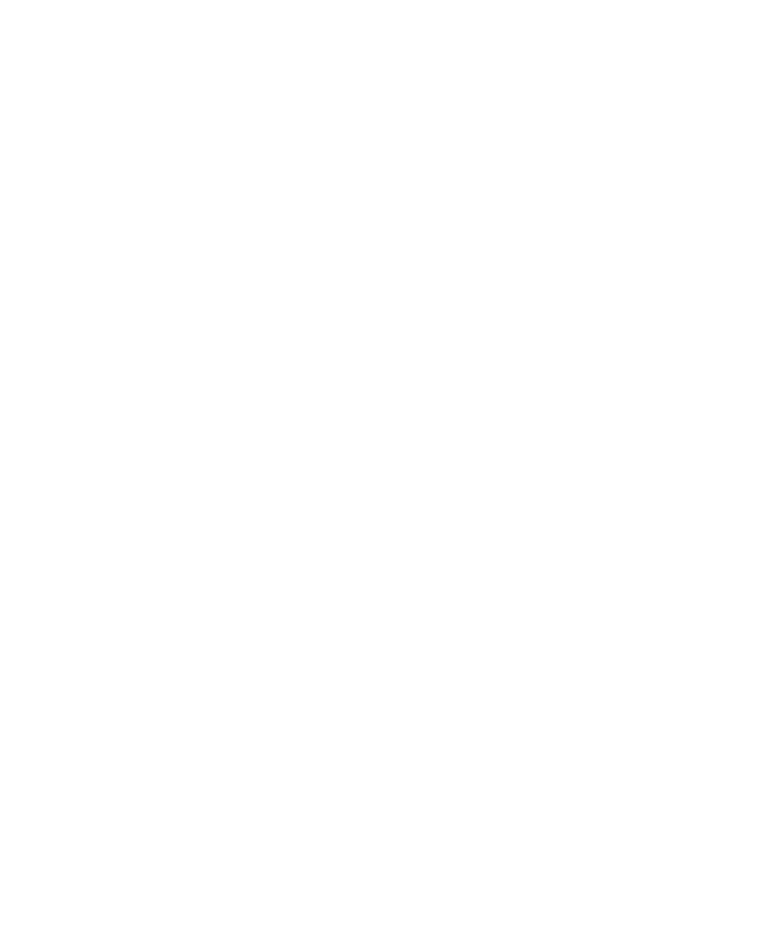
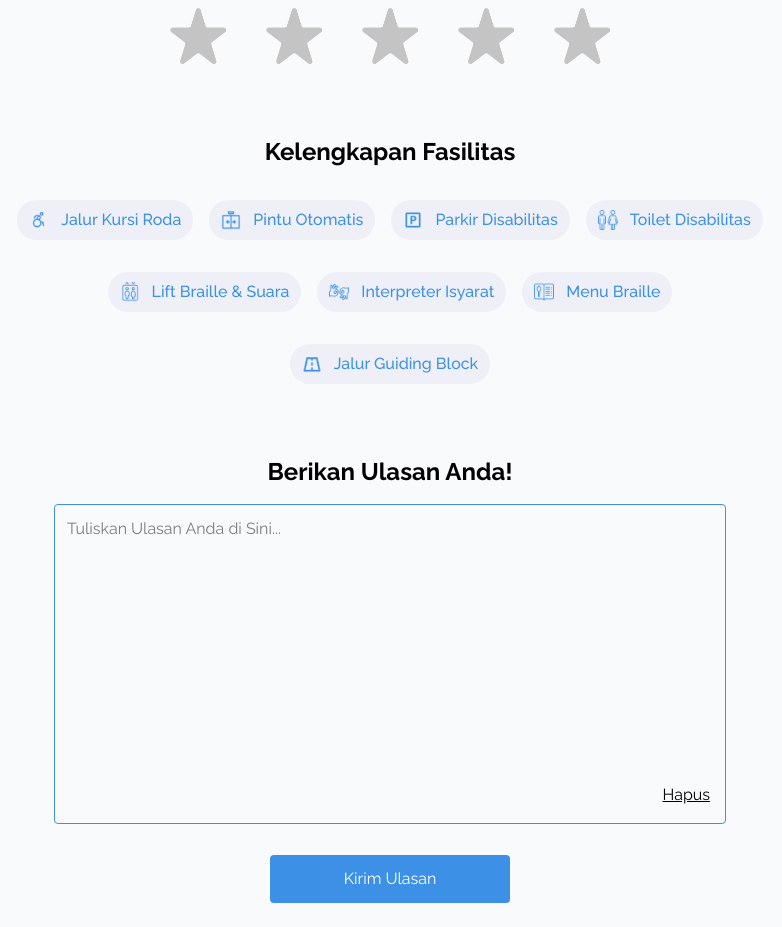
Before and after one commit to muktiabdii/easygo-web, a React (Vite) app: page /tambah-review in a window 1280 px wide. Before the commit this address had no page. Shown: the part 300-1227 px from the top of the page, without its empty margins (250-1032 px from the left). Before the commit the page ends 800 px from the top, so only its background shows below. Built offline with nearby package versions, Linux system fonts and the light colour scheme.

Commit message:
Menambahkan AddReview

```diff
--- a/src/components/Review.jsx
+++ b/src/components/Review.jsx
@@ -14,7 +14,7 @@
         ></textarea>
         <button
           type="button"
-          onClick={() => onReviewChange({ target: { value: '' } })}
+          onClick={() => onReviewChange({ target: { name: 'ulasan', value: '' } })}
           className="absolute bottom-6 right-4 text-black hover:text-[#3C91E6] underline hover:cursor-pointer"
         >
           Hapus
--- /dev/null
+++ b/src/pages/AddReview.jsx
@@ -0,0 +1,215 @@
+import React, { useState } from "react";
+import { useLocation, useNavigate } from "react-router-dom";
+import Rating from "../components/Rating";
+import Facilities from "../components/Facilities";
+import Review from "../components/Review";
+import FACILITIES from "../constants/facilities";
+import NavbarBack from "../components/NavbarBack";
+
+const AddReview = () => {
+  const location = useLocation();
+  const navigate = useNavigate();
+  const { position } = location.state || { position: null };
+
+  const [formData, setFormData] = useState({
+    namaTempat: "",
+    detailAlamat: "",
+    foto: null,
+    rating: 0,
+    ulasan: "",
+    selectedFacilities: [],
+  });
+  const [isLoading, setIsLoading] = useState(false);
+  const [previewUrl, setPreviewUrl] = useState(null);
+
+  const handleInputChange = (e) => {
+    const { name, value } = e.target;
+    setFormData({
+      ...formData,
+      [name]: value,
+    });
+  };
+
+  const handleFacilityToggle = (facilityId) => {
+    setFormData((prevData) => {
+      const currentSelected = [...prevData.selectedFacilities];
+
+      if (currentSelected.includes(facilityId)) {
+        return {
+          ...prevData,
+          selectedFacilities: currentSelected.filter((id) => id !== facilityId),
+        };
+      } else {
+        return {
+          ...prevData,
+          selectedFacilities: [...currentSelected, facilityId],
+        };
+      }
+    });
+  };
+
+  const handleRatingChange = (rating) => {
+    setFormData({
+      ...formData,
+      rating,
+    });
+  };
+
+  const handleFotoChange = (e) => {
+    const file = e.target.files[0];
+    if (file) {
+      setFormData({
+        ...formData,
+        foto: file,
+      });
+
+      const fileReader = new FileReader();
+      fileReader.onload = () => {
+        setPreviewUrl(fileReader.result);
+      };
+      fileReader.readAsDataURL(file);
+    }
+  };
+
+  const handleClearReview = () => {
+    setFormData({
+      ...formData,
+      ulasan: "",
+    });
+  };
+
+  const handleSubmit = async (e) => {
+    e.preventDefault();
+    if (position) {
+      if (!formData.foto) {
+        alert("Silakan pilih foto terlebih dahulu.");
+        return;
+      }
+      setIsLoading(true);
+
+      const formDataObj = new FormData();
+      formDataObj.append("name", formData.namaTempat);
+      formDataObj.append("address", formData.detailAlamat);
+      formDataObj.append("comment", formData.ulasan);
+      formDataObj.append("latitude", position.lat);
+      formDataObj.append("longitude", position.lng);
+      formDataObj.append("rating", formData.rating);
+
+      if (formData.selectedFacilities.length > 0) {
+        formDataObj.append(
+          "facilities",
+          JSON.stringify(formData.selectedFacilities)
+        );
+      }
+
+      if (formData.foto) {
+        formDataObj.append("image", formData.foto);
+      }
+
+      try {
+        console.log("Sending review data...");
+        const response = await fetch("http://127.0.0.1:8000/api/reviews", {
+          method: "POST",
+          headers: {
+            Accept: "application/json",
+            Authorization: `Bearer ${localStorage.getItem("token")}`,
+          },
+          body: formDataObj,
+        });
+
+        const responseData = await response.json();
+        console.log("Response:", responseData);
+
+        if (response.ok) {
+          navigate("/dashboard");
+        } else {
+          alert("Gagal mengirim ulasan: " + (responseData.message || "Unknown error"));
+        }
+      } catch (error) {
+        console.error("Error:", error);
+        alert("Terjadi kesalahan. Silakan cek console.");
+      } finally {
+        setIsLoading(false);
+      }
+    }
+  };
+
+  return (
+    <div className="flex flex-col min-h-screen bg-gray-50">
+      <NavbarBack title="Tambah Ulasan" showAvatar={false} />
+
+    <div className="w-full mt-8 flex flex-col items-center mb-6">
+      <h1 className="text-5xl font-bold text-[#3C91E6] text-center mb-4">Universitas Brawijaya</h1>
+        <p className="text-xl text-center">
+        Jl. Veteran No.8, Kec. Lowokwaru, Kota Malang
+        </p>
+    </div>
+
+      <div className="container mx-auto max-w-lg px-4 py-6">
+        <form onSubmit={handleSubmit}>
+
+          <Rating
+            rating={formData.rating}
+            onRatingChange={handleRatingChange}
+          />
+
+          <div className="mb-6 relative left-1/2 -translate-x-1/2 w-full min-w-3xl mx-auto">
+            <Facilities
+              facilities={FACILITIES}
+              selectedFacilities={formData.selectedFacilities}
+              onFacilityToggle={handleFacilityToggle}
+            />
+          </div>
+
+          <div className="mb-6">
+            <div className="relative left-1/2 -translate-x-1/2 min-w-2xl">
+            <Review
+            review={formData.ulasan}
+            onReviewChange={handleInputChange}
+            onClear={handleClearReview}
+            />
+            </div>
+          </div>
+
+          <button
+            type="submit"
+            disabled={isLoading}
+            className={`${
+              isLoading ? "bg-gray-400" : "bg-[#3C91E6] hover:bg-[#3c80e6]"
+            } text-white rounded p-3 w-1/2 flex justify-center items-center mx-auto`}
+          >
+            {isLoading ? (
+              <>
+                <svg
+                  className="animate-spin -ml-1 mr-3 h-5 w-5 text-white"
+                  xmlns="http://www.w3.org/2000/svg"
+                  fill="none"
+                  viewBox="0 0 24 24"
+                >
+                  <circle
+                    className="opacity-25"
+                    cx="12"
+                    cy="12"
+                    r="10"
+                    stroke="currentColor"
+                    strokeWidth="4"
+                  ></circle>
+                  <path
+                    className="opacity-75"
+                    fill="currentColor"
+                    d="M4 12a8 8 0 018-8V0C5.373 0 0 5.373 0 12h4zm2 5.291A7.962 7.962 0 014 12H0c0 3.042 1.135 5.824 3 7.938l3-2.647z"
+                  ></path>
+                </svg>
+                Mengirim...
+              </>
+            ) : (
+              "Kirim Ulasan"
+            )}
+          </button>
+        </form>
+      </div>
+    </div>
+  );
+};
+
+export default AddReview;
--- a/src/routes/AppRouter.jsx
+++ b/src/routes/AppRouter.jsx
@@ -9,6 +9,7 @@
 import Dashboard from '../pages/Dashboard'
 import ChatPage from '../pages/ChatPage'
 import AddPlace from "../pages/AddPlace";
+import AddReview from "../pages/AddReview";
 import Profile from "../pages/Profile";
 import PlaceDetail from "../pages/PlaceDetail";
 import ProfileEdit from "../pages/ProfileEdit";
@@ -27,6 +28,7 @@
         <Route path="/dashboard" element={<Dashboard />} />
         <Route path="/chat" element={<ChatPage />} />
         <Route path="/tambah-tempat" element={<AddPlace />} />
+        <Route path="/tambah-review" element={<AddReview />} />
         <Route path="/profile" element={<Profile />} />
         <Route path="/place-detail" element={<PlaceDetail />} />
         <Route path="/edit-profile" element={<ProfileEdit />} />
```
